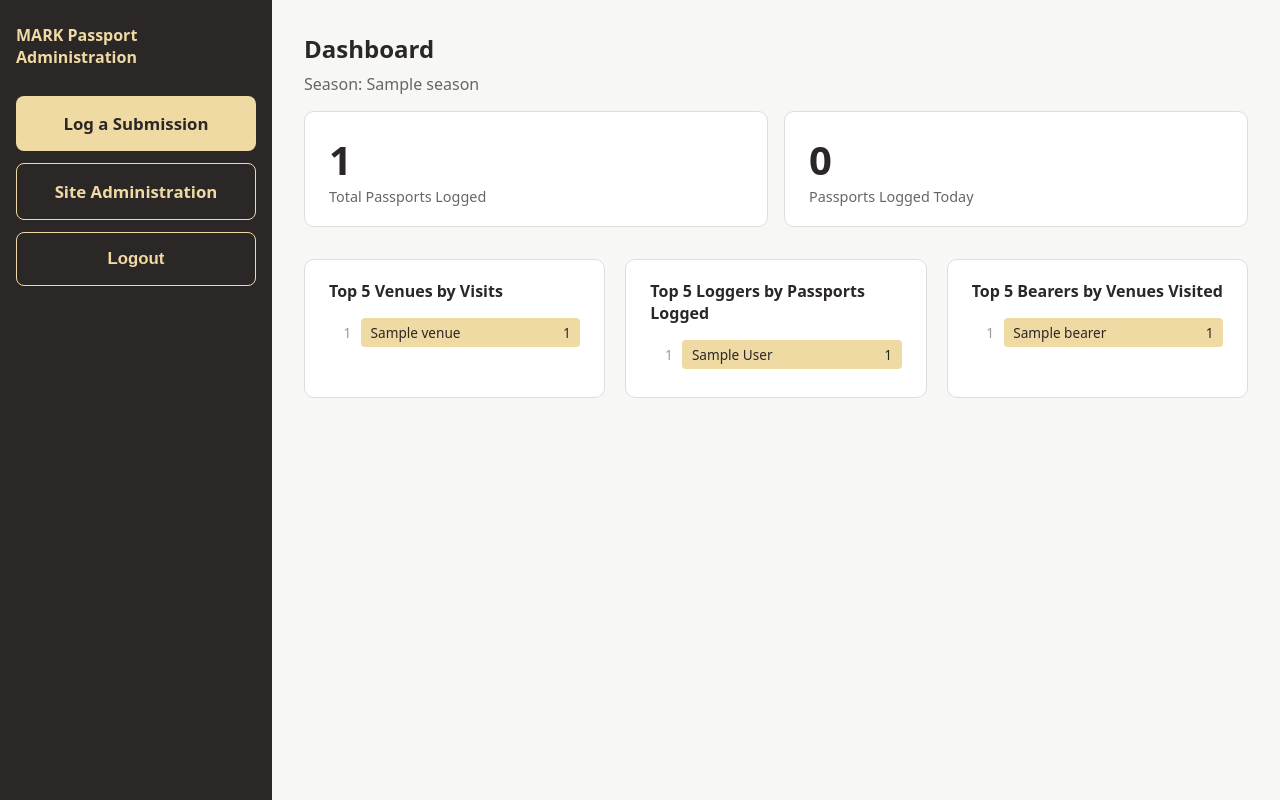
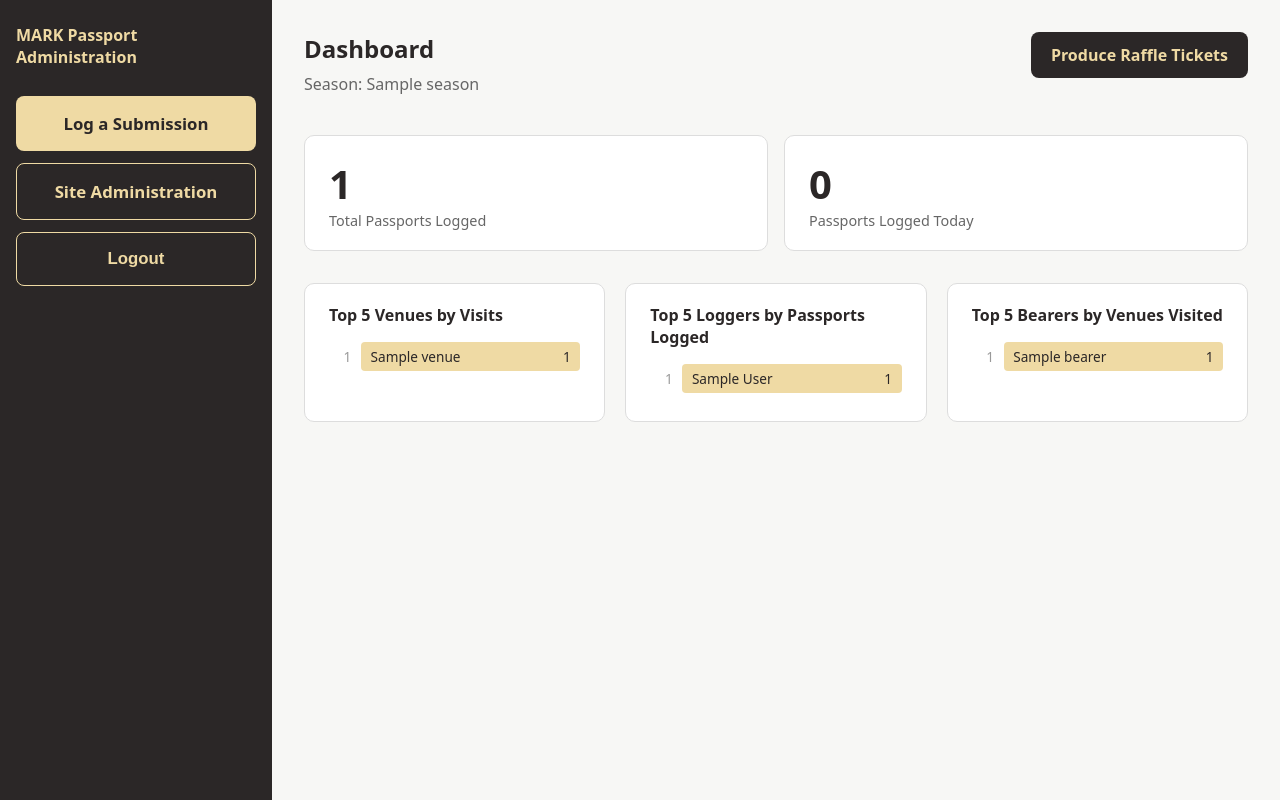
Before and after one commit to Kentigern/BikerPassport, a Django app: page /passports/dashboard/ in a window 1280 px wide. Run offline with Django 5.2, Linux system fonts and the light colour scheme; a user stored in the database is signed in; tables that the repository leaves empty hold one stand-in row (values such as "Sample post"); parts of the project's set-up code (start-up, migrations or seed data) failed here and were passed over.

Commit message:
Add raffle ticket export with audit trail and confirmed-action gating
Site Admins can now generate the raffle draw list (CSV, one row per
ticket, shuffled, numbered) from the dashboard — mirroring the legacy
MARK_Entries.py tool's output shape, adapted to our actual Bearer fields.
Given real prizes are at stake: the export is POST-only behind a
confirmation dialog rather than a plain link (so it can't be re-rolled by
casually re-clicking), and every export is logged to a new RaffleExport
record — season, who generated it, when, and how many tickets — which is
immutable via the admin (no add/change/delete, not even for a superuser),
so it holds up as evidence if the draw's fairness is ever questioned.

Co-Authored-By: Claude Sonnet 5 <noreply@anthropic.com>

```diff
--- a/passports/models.py
+++ b/passports/models.py
@@ -219,3 +219,27 @@ class PassportSubmission(models.Model):
     @property
     def raffle_tickets(self):
         return min(self.stamp_count // 10, self.MAX_RAFFLE_TICKETS)
+
+
+class RaffleExport(models.Model):
+    """Audit record of a raffle-ticket draw list export. Real prizes are on
+    the line, so every export is logged here — who, when, how many tickets
+    — and this record is immutable (no add/change/delete via the raw admin,
+    §passports.admin) so it can't be edited after the fact to paper over a
+    dispute about the draw."""
+
+    season = models.ForeignKey(Season, on_delete=models.PROTECT, related_name='raffle_exports')
+    generated_by = models.ForeignKey(
+        settings.AUTH_USER_MODEL,
+        on_delete=models.SET_NULL,
+        null=True,
+        related_name='raffle_exports',
+    )
+    generated_at = models.DateTimeField(auto_now_add=True)
+    entry_count = models.PositiveIntegerField(help_text="Total ticket rows in this export.")
+
+    class Meta:
+        ordering = ['-generated_at']
+
+    def __str__(self):
+        return f"{self.season} — {self.entry_count} entries by {self.generated_by} at {self.generated_at:%Y-%m-%d %H:%M}"
--- a/passports/templates/passports/dashboard.html
+++ b/passports/templates/passports/dashboard.html
@@ -70,6 +70,32 @@
     .season-note {
       color: #666;
       margin-top: -.5rem;
+    }
+    .header-row {
+      display: flex;
+      align-items: flex-start;
+      justify-content: space-between;
+      gap: 1rem;
+      margin-bottom: 1.5rem;
+      flex-wrap: wrap;
+    }
+    .action-button {
+      display: inline-block;
+      flex-shrink: 0;
+      padding: .75rem 1.25rem;
+      background: #2B2727;
+      color: #efdaa4;
+      font-weight: bold;
+      text-decoration: none;
+      border: none;
+      border-radius: 8px;
+      white-space: nowrap;
+      font-size: 1rem;
+      font-family: inherit;
+      cursor: pointer;
+    }
+    .action-button:hover {
+      background: #443f3f;
     }
 
     .stat-cards {
@@ -164,12 +190,23 @@
 </nav>
 
 <main id="main">
+  <div class="header-row">
+    <div>
       <h1>Dashboard</h1>
       {% if season %}
         <p class="season-note">Season: {{ season }}</p>
       {% else %}
         <p class="season-note">No active season configured yet.</p>
       {% endif %}
+    </div>
+    {% if season %}
+      <form method="post" action="{% url 'raffle_export' %}"
+            onsubmit="return confirm('Generate the raffle draw list for {{ season }}? This re-shuffles the order every time and is logged under your name — only do this when you mean to produce the real draw list.');">
+        {% csrf_token %}
+        <button type="submit" class="action-button">Produce Raffle Tickets</button>
+      </form>
+    {% endif %}
+  </div>
 
   {% if season %}
     <div class="stat-cards">
--- a/passports/urls.py
+++ b/passports/urls.py
@@ -5,6 +5,7 @@ from . import views
 urlpatterns = [
     path('', views.landing_view, name='landing'),
     path('dashboard/', views.dashboard_view, name='dashboard'),
+    path('raffle/export/', views.raffle_export_view, name='raffle_export'),
     path('submissions/new/', views.submission_form_view, name='submission_new'),
     path('submissions/<int:pk>/edit/', views.submission_form_view, name='submission_edit'),
     path('submissions/save/', views.submission_save_view, name='submission_save'),
--- a/passports/views.py
+++ b/passports/views.py
@@ -1,16 +1,20 @@
+import csv
+import random
+
 from django.contrib.admin.views.decorators import staff_member_required
 from django.contrib.auth import get_user_model
 from django.core.exceptions import PermissionDenied
 from django.db import IntegrityError, transaction
 from django.db.models import Count, Max, Q
-from django.http import JsonResponse
+from django.http import HttpResponse, JsonResponse
 from django.shortcuts import get_object_or_404, render
 from django.utils import timezone
 from django.utils.dateparse import parse_date
+from django.views.decorators.http import require_POST
 
 from .access import is_bearer_verified, mark_bearer_verified
 from .forms import BearerForm
-from .models import Bearer, PassportSubmission, Season, Venue
+from .models import Bearer, PassportSubmission, RaffleExport, Season, Venue
 from .phone import normalize_uk_phone
 
 
@@ -34,11 +38,13 @@ def _ranked(queryset, count_attr):
     ]
 
 
+def _is_site_admin(user):
+    return user.is_superuser or user.groups.filter(name='Site Admin').exists()
+
+
 @staff_member_required
 def dashboard_view(request):
-    if not (
-        request.user.is_superuser or request.user.groups.filter(name='Site Admin').exists()
-    ):
+    if not _is_site_admin(request.user):
         raise PermissionDenied
 
     season = Season.objects.current()
@@ -91,6 +97,50 @@ def dashboard_view(request):
         }
     )
     return render(request, 'passports/dashboard.html', context)
+
+
+@staff_member_required
+@require_POST
+def raffle_export_view(request):
+    """CSV raffle draw list — one row per *ticket*, not per bearer (a
+    bearer with 3 tickets gets 3 rows), shuffled, numbered. Mirrors the
+    legacy MARK_Entries.py tool's output shape, adapted to our actual
+    Bearer fields (a single mailing_address, not separate address lines).
+
+    Real prizes are on the line, so this is POST-only (a plain GET link
+    would let anyone re-roll the shuffle just by refreshing/re-clicking)
+    and every export is logged to RaffleExport — an immutable record of
+    who generated it, when, and how many tickets it contained."""
+    if not _is_site_admin(request.user):
+        raise PermissionDenied
+
+    season = Season.objects.current()
+    filename = f"raffle_entries_{season or 'no_season'}.csv"
+    response = HttpResponse(content_type='text/csv')
+    response['Content-Disposition'] = f'attachment; filename="{filename}"'
+
+    writer = csv.writer(response)
+    writer.writerow(['Entry ID', 'Name', 'Email', 'Phone', 'Mailing Address'])
+
+    if season is not None:
+        submissions = (
+            PassportSubmission.objects.filter(season=season)
+            .select_related('bearer')
+            .annotate(stamp_total=Count('venues_stamped'))
+        )
+        entries = []
+        for submission in submissions:
+            tickets = min(submission.stamp_total // 10, PassportSubmission.MAX_RAFFLE_TICKETS)
+            entries.extend([submission.bearer] * tickets)
+        random.shuffle(entries)
+        for entry_id, bearer in enumerate(entries, start=1):
+            writer.writerow([entry_id, bearer.name, bearer.email, bearer.phone, bearer.mailing_address])
+
+        RaffleExport.objects.create(
+            season=season, generated_by=request.user, entry_count=len(entries)
+        )
+
+    return response
 
 
 @staff_member_required
```
Also changed, not shown: passports/admin.py (+21 -1 lines), passports/migrations/0008_raffleexport.py (added). Lines whose indentation alone changed are shown as unchanged.
